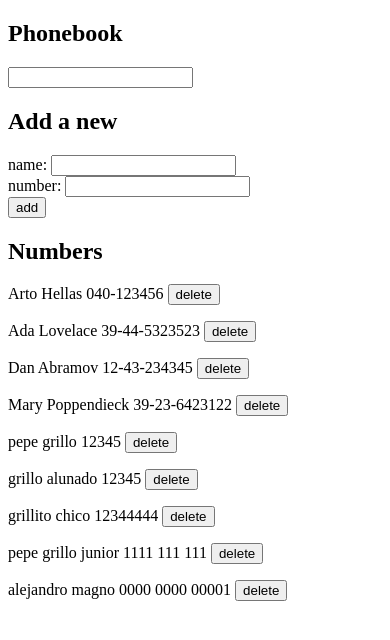
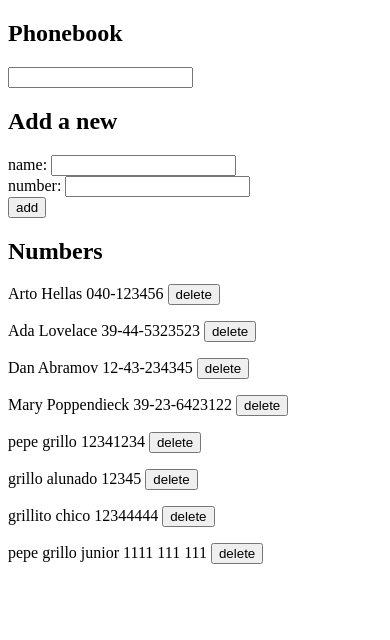
Before and after one commit to Zavicba/fullstack-open-excercises, a React (Create React App) app in the folder part2/phoneBook/: page / in a window 390 px wide. Shown: the top 640 px of the page. Built offline with nearby package versions, Linux system fonts and the light colour scheme; data requests are answered from the project's data file.

Commit message:
2.18 phoneBook step10

```diff
--- a/part2/phoneBook/db.json
+++ b/part2/phoneBook/db.json
@@ -22,7 +22,7 @@
     },
     {
       "name": "pepe grillo",
-      "number": "12345",
+      "number": "12341234",
       "id": 6
     },
     {
@@ -39,11 +39,6 @@
       "name": "pepe grillo junior ",
       "number": "1111 111 111",
       "id": 9
-    },
-    {
-      "name": "alejandro magno",
-      "number": "0000 0000 00001",
-      "id": 10
     }
   ]
 }
--- a/part2/phoneBook/src/App.js
+++ b/part2/phoneBook/src/App.js
@@ -32,21 +32,37 @@ const App = () => {
         setPersons(filteredPersonsByName)
     }, [filterInput])
 
-    const handleSubmit = (event) => {
+    const handleSubmit = async (event) => {
         event.preventDefault()
         const newPerson = {
             name: newName,
             number: newNumber
         }
 
-        if (persons.some(person => person.name === newName)) {
-            return alert(`${newName} is already added to phonebook`);
+        let existPerson = persons.find(person => person.name === newName)
+
+        if (existPerson) {
+            const updateNumber = window.confirm(`${newName} is already added to phonebook, replace the old number with a new one?`);
+
+            if (updateNumber) {
+                try {
+                    await personService.updatePerson(existPerson.id, newPerson)
+                    console.log(`${newName} update successfully`)
+                    setPersons(persons.map(person =>
+                        person.id === existPerson.id ? { id: existPerson.id, name: newName, number: newNumber } : person)
+                    )
+                    return
+                } catch (error) {
+                    console.log("Could not update name");
+                    return
+                }
+            }
         }
 
         personService
             .createPerson(newName, newNumber)
             .then(() => console.log("name added successfully"))
-            .catch(()=> console.log("could not add name"))
+            .catch(() => console.log("could not add name"))
 
         setPersons(persons.concat(newPerson))
     }
@@ -77,6 +93,10 @@ const App = () => {
         }
     };
 
+    const handleUpdate = () => {
+
+    }
+
     return (
         <div>
             <h2>Phonebook</h2>
@@ -85,7 +105,8 @@ const App = () => {
 
             <h2>Add a new</h2>
 
-            <PersonForm handleOnChangeName={handleOnChangeName} handleOnChangeNumber={handleOnChangeNumber} handleSubmit={handleSubmit}/>
+            <PersonForm handleOnChangeName={handleOnChangeName} handleOnChangeNumber={handleOnChangeNumber}
+                        handleSubmit={handleSubmit}/>
 
             <h2>Numbers</h2>
 
--- a/part2/phoneBook/src/service/persons.js
+++ b/part2/phoneBook/src/service/persons.js
@@ -13,8 +13,19 @@ const deletePerson = id => {
     return axios.delete(`${baseUrl}/${id}`)
 }
 
+const updatePerson = (id, person) => {
+    console.log("id", id)
+    console.log("person", person)
+    return axios.put(`${baseUrl}/${id}`, {
+        name: person.name,
+        number: person.number,
+        id: id,
+    })
+}
+
 export default {
     getPersons,
     createPerson,
-    deletePerson
+    deletePerson,
+    updatePerson
 }
```
